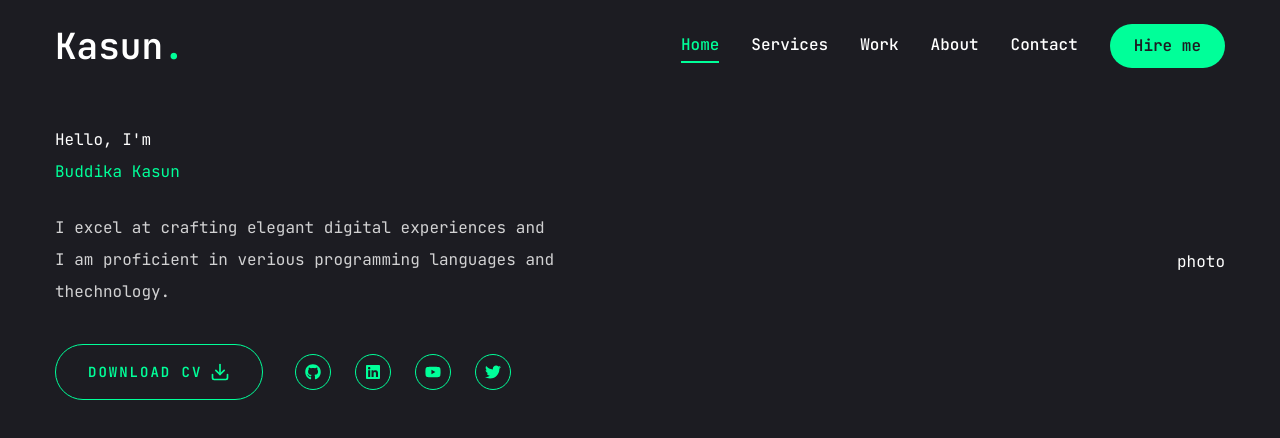
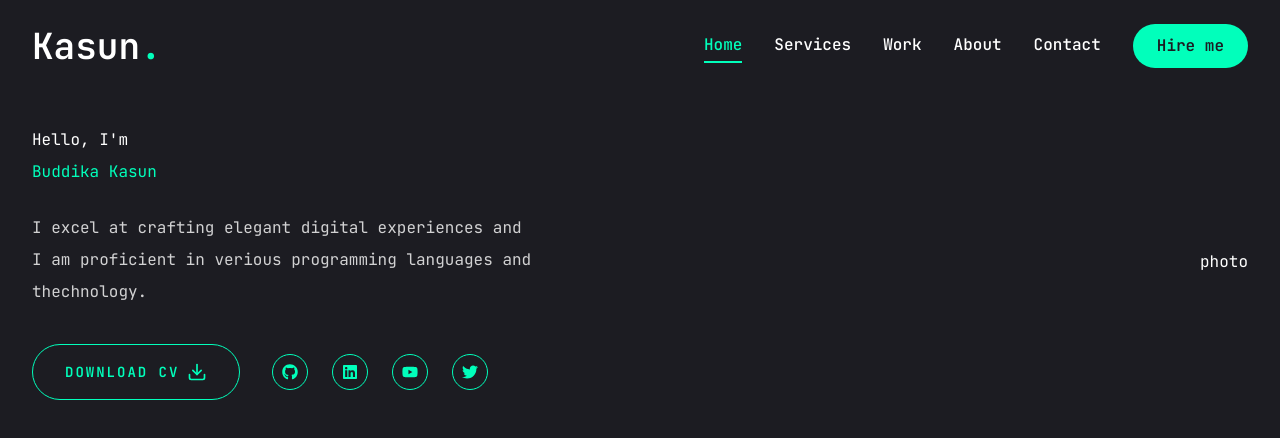
Before and after one commit to Chamika25/Portfolio, a Next.js app: page / in a window 1280 px wide. Shown: the top 438 px of the page. Built offline with nearby package versions, Linux system fonts and the light colour scheme.

Commit message:
Tailwind config edit

```diff
--- a/tailwind.config.js
+++ b/tailwind.config.js
@@ -9,13 +9,13 @@ module.exports = {
   theme: {
 	container: {
 		center: true,
-		padding: "15px",
+		padding: "2rem",
 	},
 	screens: {
 		sm: '640px',
         md: '768px',
         lg: '960px',
-        xl: '1200px',
+        xl: '1280px',
 	},
 	fontFamily: {
 		primary: 'var(--font-jetbrains-mono)',
@@ -42,8 +42,8 @@ module.exports = {
   				foreground: 'hsl(var(--muted-foreground))'
   			},
   			accent: {
-  				DEFAULT: '#00ff99',
-				hover: '#00e187',
+  				DEFAULT: '#01ffbb',
+				hover: '#01e1a7',
 			},
   			destructive: {
   				DEFAULT: 'hsl(var(--destructive))',
```
